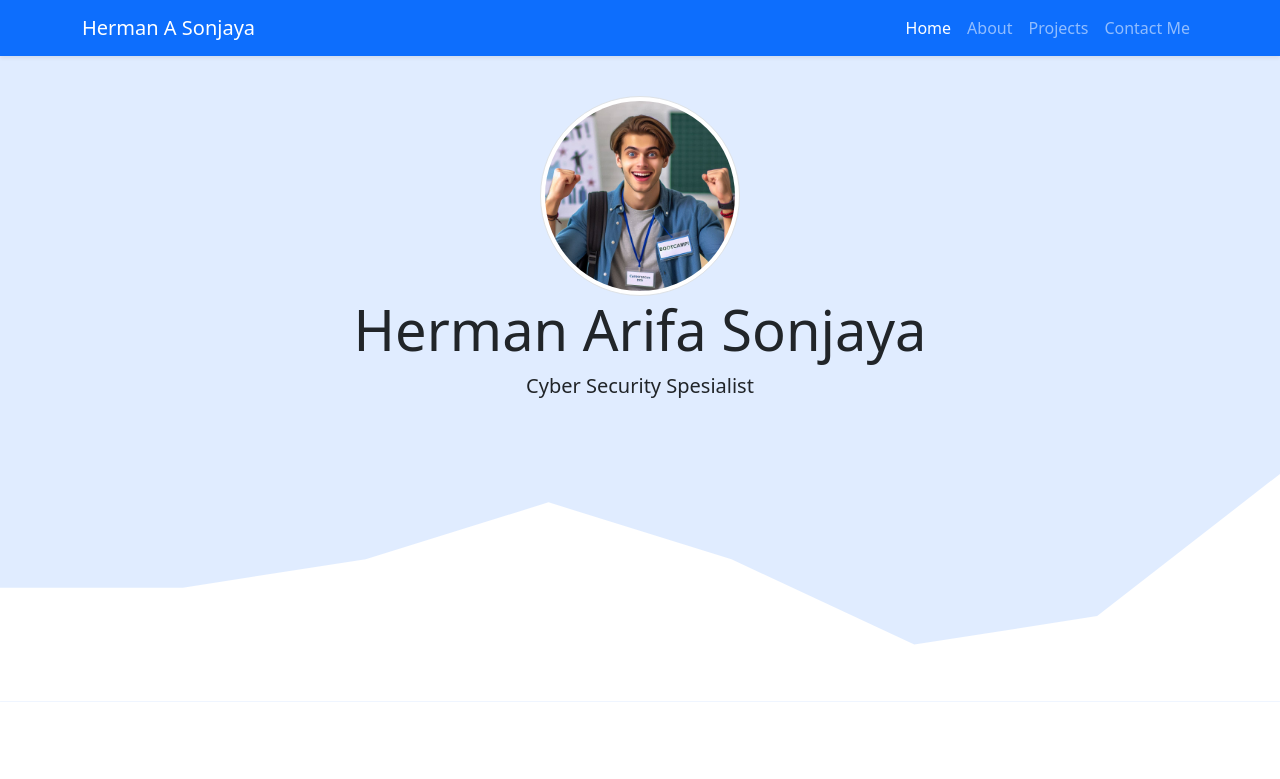
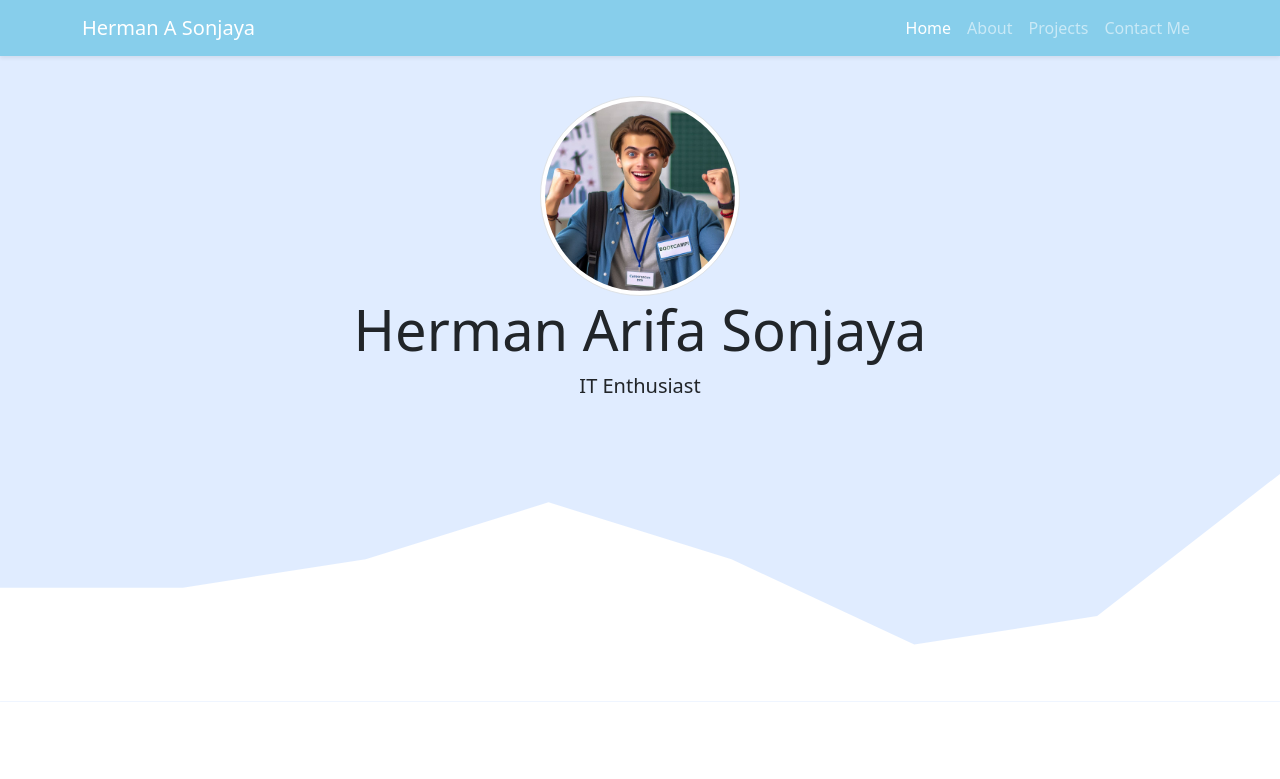
Before and after one commit to Snjaya/snjaya.github.io, a plain HTML site: page index.html in a window 1280 px wide. Shown: the top 779 px of the page. Drawn offline with nearby package versions, Linux system fonts and the light colour scheme.

Commit message:
second commits

```diff
--- a/index.html
+++ b/index.html
@@ -3,7 +3,7 @@
   <head>
     <meta charset="utf-8" />
     <meta name="viewport" content="width=device-width, initial-scale=1" />
-    <title>Portofolio | Sonjaya</title>
+    <title>CV | Herman A.S</title>
     <link href="https://cdn.jsdelivr.net/npm/bootstrap@5.3.3/dist/css/bootstrap.min.css" rel="stylesheet" integrity="sha384-QWTKZyjpPEjISv5WaRU9OFeRpok6YctnYmDr5pNlyT2bRjXh0JMhjY6hW+ALEwIH" crossorigin="anonymous" />
 
     <!-- bootsrap icons -->
@@ -14,7 +14,7 @@
   </head>
   <body id="home">
     <!-- Navbar -->
-    <nav class="navbar navbar-expand-lg navbar-dark bg-primary shadow-sm fixed-top">
+    <nav class="navbar navbar-expand-lg navbar-dark shadow-sm fixed-top" style="background-color: skyblue">
       <div class="container">
         <a class="navbar-brand" href="#">Herman A Sonjaya</a>
         <button class="navbar-toggler" type="button" data-bs-toggle="collapse" data-bs-target="#navbarNavDropdown" aria-controls="navbarNavDropdown" aria-expanded="false" aria-label="Toggle navigation">
@@ -45,7 +45,7 @@
       <img src="img/1121.jpg" alt="Sonjaya" width="200" class="rounded-circle img-thumbnail" />
 
       <h1 class="display-4">Herman Arifa Sonjaya</h1>
-      <p class="lead">Cyber Security Spesialist</p>
+      <p class="lead">IT Enthusiast</p>
       <svg xmlns="http://www.w3.org/2000/svg" viewBox="0 0 1440 320">
         <path fill="white" fill-opacity="1" d="M0,192L205.7,192L411.4,160L617.1,96L822.9,160L1028.6,256L1234.3,224L1440,64L1440,320L1234.3,320L1028.6,320L822.9,320L617.1,320L411.4,320L205.7,320L0,320Z"></path>
       </svg>
@@ -155,7 +155,7 @@
                 <label for="pesan" class="form-label">Pesan: </label>
                 <textarea class="form-control" id="pesan" rows="3"></textarea>
               </div>
-              <button type="submit" class="btn btn-primary">Kirim</button>
+              <button type="submit" class="btn" style="background-color: skyblue">Kirim</button>
             </form>
           </div>
         </div>
```
